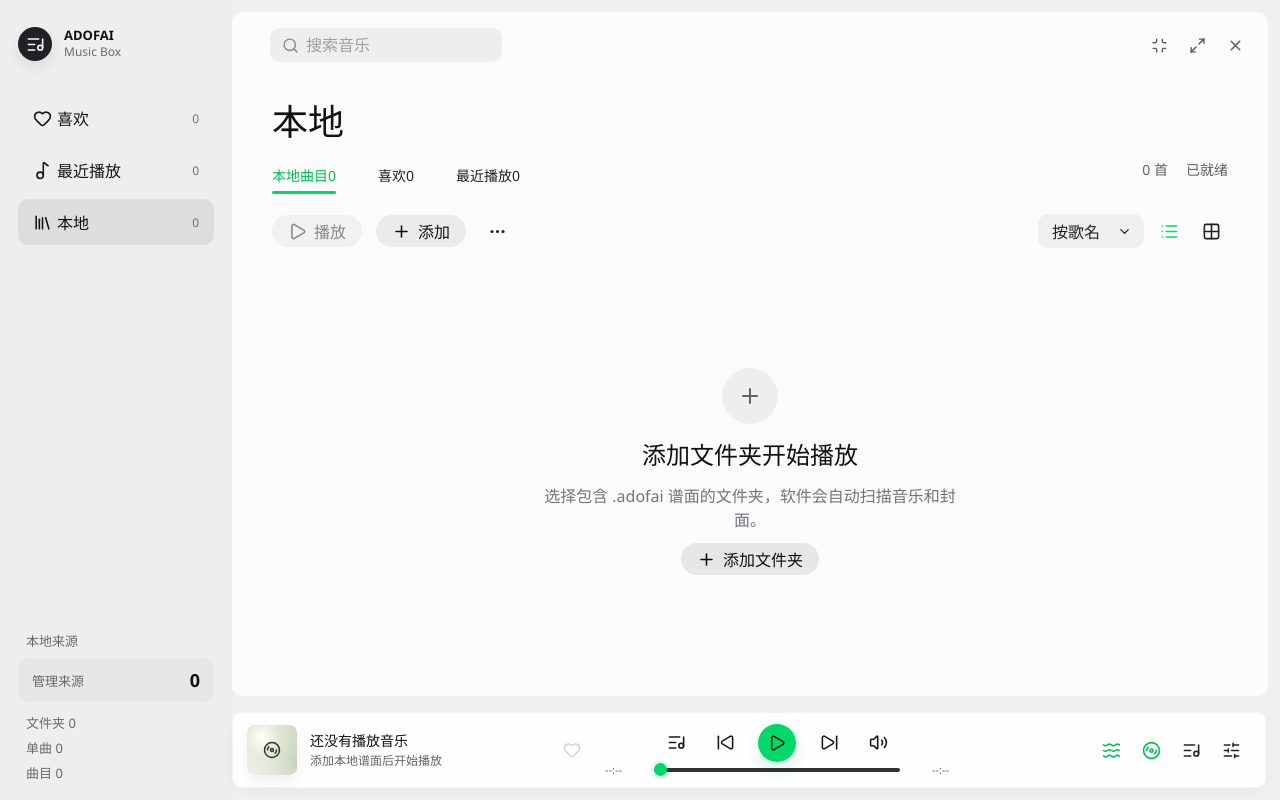
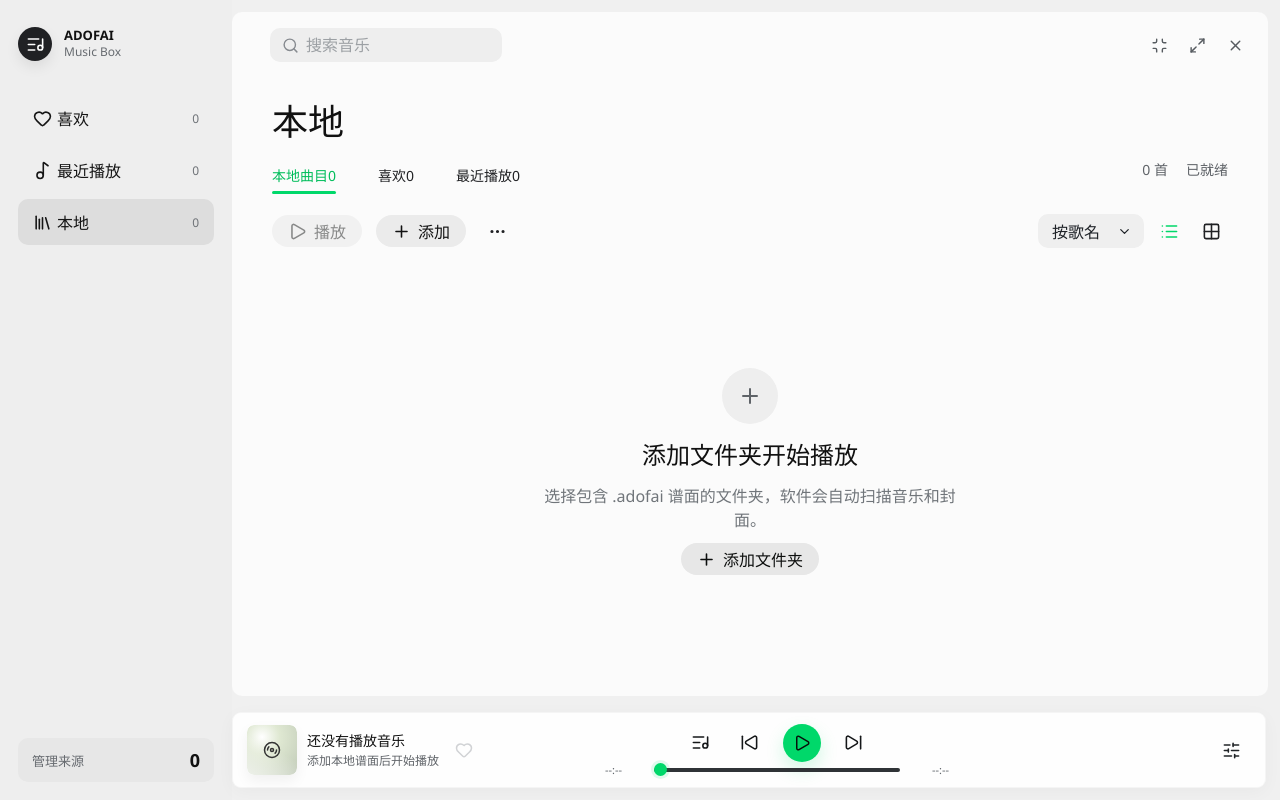
Before and after one commit to memsys-lizi/ADOFAIMusicBox, a React (Vite) app: page / in a window 1280 px wide. Built offline with nearby package versions, Linux system fonts and the light colour scheme.

Commit message:
Simplify player controls and improve lenient JSON repair

```diff
--- a/src/App.tsx
+++ b/src/App.tsx
@@ -404,7 +404,6 @@ function App() {
         favoriteCount={favoriteTrackCount}
         recentCount={recentTrackCount}
         searchQuery={searchQuery}
-        isScanning={isScanning}
         onViewChange={setActiveView}
         onSearchChange={setSearchQuery}
         onOpenFolderManager={() => setFolderManagerOpen(true)}
@@ -448,8 +447,6 @@ function App() {
         hitSoundVolume={settings?.hitSoundVolume ?? 0.82}
         playSoundVolume={settings?.playSoundVolume ?? 0.78}
         playbackMode={settings?.playbackMode ?? "sequence"}
-        hitSoundsEnabled={audio.hitSoundsEnabled}
-        playSoundsEnabled={audio.playSoundsEnabled}
         isFavorite={selectedIsFavorite}
         isPlayerOpen={playerOpen && !playerClosing}
         onOpenPlayer={handleOpenPlayer}
@@ -460,8 +457,6 @@ function App() {
         onMusicVolumeChange={(musicVolume) => patchSettings({ musicVolume })}
         onHitSoundVolumeChange={(hitSoundVolume) => patchSettings({ hitSoundVolume })}
         onPlaySoundVolumeChange={(playSoundVolume) => patchSettings({ playSoundVolume })}
-        onToggleHitSounds={audio.setHitSoundsEnabled}
-        onTogglePlaySounds={audio.setPlaySoundsEnabled}
         onCyclePlaybackMode={cyclePlaybackMode}
         onToggleFavorite={() => handleToggleFavorite()}
       />
--- a/src/audio/useAdoAudio.ts
+++ b/src/audio/useAdoAudio.ts
@@ -45,6 +45,10 @@ export function useAdoAudio(options: UseAdoAudioOptions): AdoAudioApi {
   const playingRef = useRef(false);
   const sessionRef = useRef(0);
   const onEndedRef = useRef<(() => void) | undefined>(options.onEnded);
+  const hitSoundVolumeRef = useRef(options.hitSoundVolume);
+  const playSoundVolumeRef = useRef(options.playSoundVolume);
+  const hitSoundsEnabledRef = useRef(true);
+  const playSoundsEnabledRef = useRef(true);
 
   const [currentTime, setCurrentTime] = useState(0);
   const [duration, setDuration] = useState(0);
@@ -231,24 +235,17 @@ export function useAdoAudio(options: UseAdoAudioOptions): AdoAudioApi {
       return;
     }
     const now = transportTime();
-    if (hitSoundsEnabled) {
+    if (hitSoundsEnabledRef.current) {
       for (const event of [...timeline.hitEvents, ...timeline.holdSoundEvents]) {
-        void scheduleEvent(event, options.hitSoundVolume, "hit", now);
+        void scheduleEvent(event, hitSoundVolumeRef.current, "hit", now);
       }
     }
-    if (playSoundsEnabled) {
+    if (playSoundsEnabledRef.current) {
       for (const event of timeline.playSoundEvents) {
-        void scheduleEvent(event, options.playSoundVolume, "play", now);
+        void scheduleEvent(event, playSoundVolumeRef.current, "play", now);
       }
     }
-  }, [
-    hitSoundsEnabled,
-    options.hitSoundVolume,
-    options.playSoundVolume,
-    playSoundsEnabled,
-    scheduleEvent,
-    transportTime,
-  ]);
+  }, [scheduleEvent, transportTime]);
 
   const startScheduler = useCallback(() => {
     stopScheduler();
@@ -382,6 +379,22 @@ export function useAdoAudio(options: UseAdoAudioOptions): AdoAudioApi {
   }, [options.onEnded]);
 
   useEffect(() => {
+    hitSoundVolumeRef.current = clampVolume(options.hitSoundVolume);
+  }, [options.hitSoundVolume]);
+
+  useEffect(() => {
+    playSoundVolumeRef.current = clampVolume(options.playSoundVolume);
+  }, [options.playSoundVolume]);
+
+  useEffect(() => {
+    hitSoundsEnabledRef.current = hitSoundsEnabled;
+  }, [hitSoundsEnabled]);
+
+  useEffect(() => {
+    playSoundsEnabledRef.current = playSoundsEnabled;
+  }, [playSoundsEnabled]);
+
+  useEffect(() => {
     const context = contextRef.current;
     const gain = mainGainRef.current;
     if (context && gain) {
--- a/src/components/AppShell.tsx
+++ b/src/components/AppShell.tsx
@@ -19,7 +19,6 @@ interface AppShellProps {
   favoriteCount: number;
   recentCount: number;
   searchQuery: string;
-  isScanning: boolean;
   children: ReactNode;
   onViewChange: (view: AppView) => void;
   onSearchChange: (query: string) => void;
@@ -39,7 +38,6 @@ export function AppShell({
   favoriteCount,
   recentCount,
   searchQuery,
-  isScanning,
   children,
   onViewChange,
   onSearchChange,
@@ -98,18 +96,10 @@ export function AppShell({
         </nav>
 
         <section className="sidebar-section">
-          <div className="section-title">
-            <span>本地来源</span>
-          </div>
           <button className="source-manage" type="button" onClick={onOpenFolderManager}>
             <span>管理来源</span>
             <strong>{(settings?.folders.length ?? 0) + (settings?.adofaiFiles?.length ?? 0)}</strong>
           </button>
-          <div className="source-stats" aria-label="本地来源统计">
-            <span>文件夹 {settings?.folders.length ?? 0}</span>
-            <span>单曲 {settings?.adofaiFiles?.length ?? 0}</span>
-            <span>{isScanning ? "扫描中" : `曲目 ${tracks.length}`}</span>
-          </div>
         </section>
       </aside>
 
--- a/src/features/player/FullPlayerOverlay.tsx
+++ b/src/features/player/FullPlayerOverlay.tsx
@@ -12,8 +12,6 @@ import {
   Shuffle,
   SkipBack,
   SkipForward,
-  Volume2,
-  Waves,
   X,
 } from "lucide-react";
 import { useLayoutEffect, useRef, useState, type CSSProperties, type MouseEvent } from "react";
@@ -230,9 +228,6 @@ export function FullPlayerOverlay({
           <button className="plain-icon" type="button" onClick={onNext} title="下一首">
             <SkipForward aria-hidden="true" />
           </button>
-          <button className="plain-icon" type="button" title="音量">
-            <Volume2 aria-hidden="true" />
-          </button>
         </div>
         <div className="overlay-progress">
           <span>{formatDuration(currentTime)}</span>
@@ -248,12 +243,6 @@ export function FullPlayerOverlay({
           <span>{formatDuration(safeDuration)}</span>
         </div>
         <div className="overlay-right">
-          <button className="plain-icon labeled active" type="button" title="打拍音">
-            <Waves aria-hidden="true" />
-          </button>
-          <button className="plain-icon labeled" type="button" title="队列">
-            <ListMusic aria-hidden="true" />
-          </button>
           <label className="overlay-volume">
             <input
               type="range"
--- a/src/features/player/MiniPlayer.tsx
+++ b/src/features/player/MiniPlayer.tsx
@@ -1,5 +1,4 @@
 import {
-  Disc3,
   Heart,
   ListMusic,
   Pause,
@@ -10,10 +9,8 @@ import {
   SkipBack,
   SkipForward,
   SlidersHorizontal,
-  Volume2,
-  Waves,
 } from "lucide-react";
-import { type CSSProperties, type ReactNode, useRef, useState } from "react";
+import { type CSSProperties, useRef, useState } from "react";
 import { EmptyArtwork } from "../../components/EmptyArtwork";
 import { formatDuration } from "../../lib/format";
 import type { PlaybackMode, PlayerOpenSourceRect, TrackSummary } from "../../types/domain";
@@ -27,8 +24,6 @@ interface MiniPlayerProps {
   hitSoundVolume: number;
   playSoundVolume: number;
   playbackMode: PlaybackMode;
-  hitSoundsEnabled: boolean;
-  playSoundsEnabled: boolean;
   isFavorite: boolean;
   isPlayerOpen: boolean;
   onOpenPlayer: (sourceRect?: PlayerOpenSourceRect) => void;
@@ -39,8 +34,6 @@ interface MiniPlayerProps {
   onMusicVolumeChange: (volume: number) => void;
   onHitSoundVolumeChange: (volume: number) => void;
   onPlaySoundVolumeChange: (volume: number) => void;
-  onToggleHitSounds: (enabled: boolean) => void;
-  onTogglePlaySounds: (enabled: boolean) => void;
   onCyclePlaybackMode: () => void;
   onToggleFavorite: () => void;
 }
@@ -54,8 +47,6 @@ export function MiniPlayer({
   hitSoundVolume,
   playSoundVolume,
   playbackMode,
-  hitSoundsEnabled,
-  playSoundsEnabled,
   isFavorite,
   isPlayerOpen,
   onOpenPlayer,
@@ -66,8 +57,6 @@ export function MiniPlayer({
   onMusicVolumeChange,
   onHitSoundVolumeChange,
   onPlaySoundVolumeChange,
-  onToggleHitSounds,
-  onTogglePlaySounds,
   onCyclePlaybackMode,
   onToggleFavorite,
 }: MiniPlayerProps) {
@@ -129,9 +118,6 @@ export function MiniPlayer({
           <button className="plain-icon" type="button" onClick={onNext} title="下一首">
             <SkipForward aria-hidden="true" />
           </button>
-          <button className="plain-icon" type="button" title="音量" onClick={() => setMixOpen((open) => !open)}>
-            <Volume2 aria-hidden="true" />
-          </button>
         </div>
         <div className="mini-progress">
           <span>{formatDuration(currentTime)}</span>
@@ -150,22 +136,7 @@ export function MiniPlayer({
       </div>
 
       <div className="mini-actions">
-        <ToggleIcon
-          active={hitSoundsEnabled}
-          icon={<Waves aria-hidden="true" />}
-          label="打拍音"
-          onClick={() => onToggleHitSounds(!hitSoundsEnabled)}
-        />
-        <ToggleIcon
-          active={playSoundsEnabled}
-          icon={<Disc3 aria-hidden="true" />}
-          label="音效"
-          onClick={() => onTogglePlaySounds(!playSoundsEnabled)}
-        />
-        <button className="plain-icon labeled" type="button" title="队列">
-          <ListMusic aria-hidden="true" />
-        </button>
-        <button className="plain-icon labeled" type="button" onClick={() => setMixOpen((open) => !open)} title="混音">
+        <button className="plain-icon labeled" type="button" onClick={() => setMixOpen((open) => !open)} title="音量">
           <SlidersHorizontal aria-hidden="true" />
         </button>
       </div>
@@ -188,26 +159,6 @@ function rectToSource(rect: DOMRect): PlayerOpenSourceRect {
     width: rect.width,
     height: rect.height,
   };
-}
-
-interface ToggleIconProps {
-  active: boolean;
-  icon: ReactNode;
-  label: string;
-  onClick: () => void;
-}
-
-function ToggleIcon({ active, icon, label, onClick }: ToggleIconProps) {
-  return (
-    <button
-      className={active ? "plain-icon labeled active" : "plain-icon labeled"}
-      type="button"
-      onClick={onClick}
-      title={label}
-    >
-      {icon}
-    </button>
-  );
 }
 
 interface VolumeSliderProps {
--- a/src/styles/player.css
+++ b/src/styles/player.css
@@ -28,10 +28,11 @@
 
 .mini-track {
   display: grid;
-  grid-template-columns: 50px minmax(0, 1fr) 30px;
+  grid-template-columns: 50px minmax(0, max-content) 30px;
   align-items: center;
-  gap: 13px;
+  gap: 10px;
   min-width: 0;
+  justify-content: start;
 }
 
 .mini-cover,
@@ -89,6 +90,7 @@
   display: grid;
   gap: 3px;
   min-width: 0;
+  max-width: 210px;
 }
 
 .mini-title strong {
@@ -245,7 +247,6 @@
   display: flex;
   align-items: center;
   justify-content: flex-end;
-  gap: 8px;
 }
 
 .mini-actions .plain-icon {
--- a/src/styles/shell.css
+++ b/src/styles/shell.css
@@ -97,17 +97,7 @@
 
 .sidebar-section {
   display: grid;
-  gap: 8px;
   margin-top: auto;
-}
-
-.section-title {
-  display: flex;
-  align-items: center;
-  justify-content: space-between;
-  padding: 0 8px;
-  color: var(--muted);
-  font-size: 13px;
 }
 
 .source-manage {
@@ -133,16 +123,9 @@
   font-size: 18px;
 }
 
-.source-manage span,
-.source-stats span {
+.source-manage span {
   color: var(--muted);
   font-size: 13px;
-}
-
-.source-stats {
-  display: grid;
-  gap: 6px;
-  padding: 3px 8px 0;
 }
 
 .content-shell {
```
Also changed, not shown: 1 other file (tests, documents, lock files or other folders).
